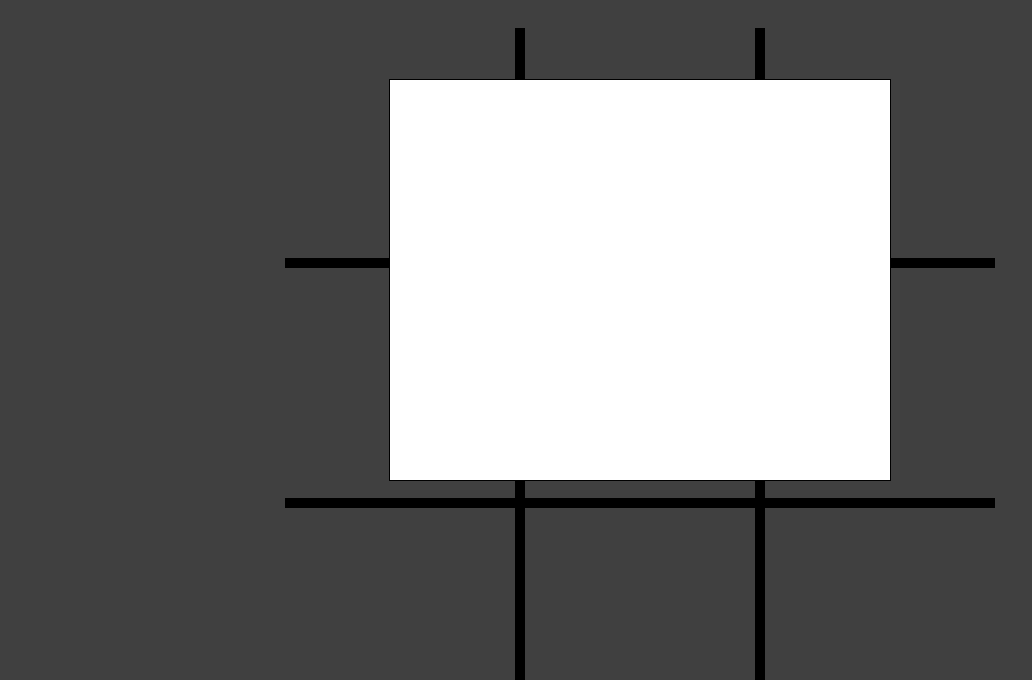
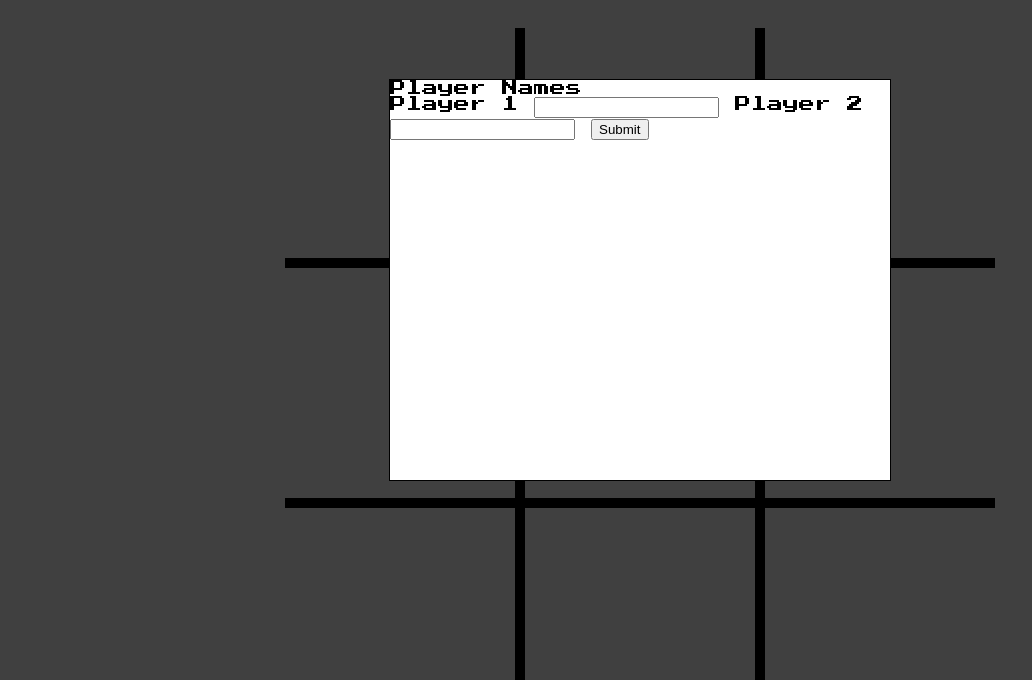
Before and after one commit to mhjarvis/odin-tic-tac-toe, a plain HTML site: page index.html in a window 1280 px wide. Shown: the part 120-800 px from the top of the page, without its empty margins (0-1032 px from the left). Drawn offline with Linux system fonts and the light colour scheme.

Commit message:
Complete form element with 2 inputs and submit button

```diff
--- a/index.html
+++ b/index.html
@@ -10,7 +10,17 @@
 <body>
     <div class="form-background"></div>
     <div class="form-container">
-        <form method="" name="get_player_name" class="get_player_names" id="get_player_names"></form>
+
+        <form method="" name="get_player_name" class="get_player_names" id="get_player_names">
+            <fieldset>
+                <legend class="legend">Player Names</legend>
+                <label for="player1_name" class="name-label">Player 1</label>
+                <input type="text" id="player1_name" name="player1_name">
+                <label for="player2_name" class="name-label">Player 2</label>
+                <input type="text" id="player2_name" name="player2_name">
+                <input type="button" value="Submit" id="submit-names-button">
+            </fieldset>
+        </form>
     </div>
 
     <!-- Heading Element -->
```
